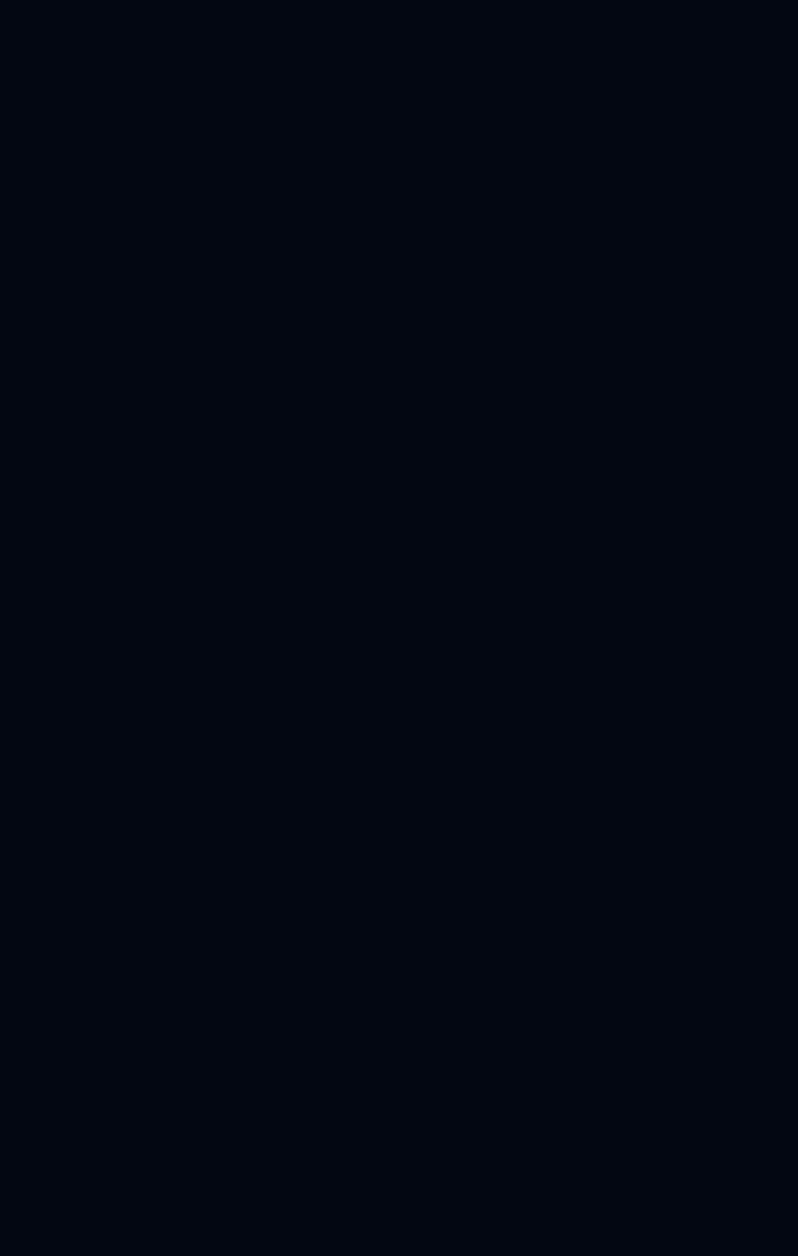
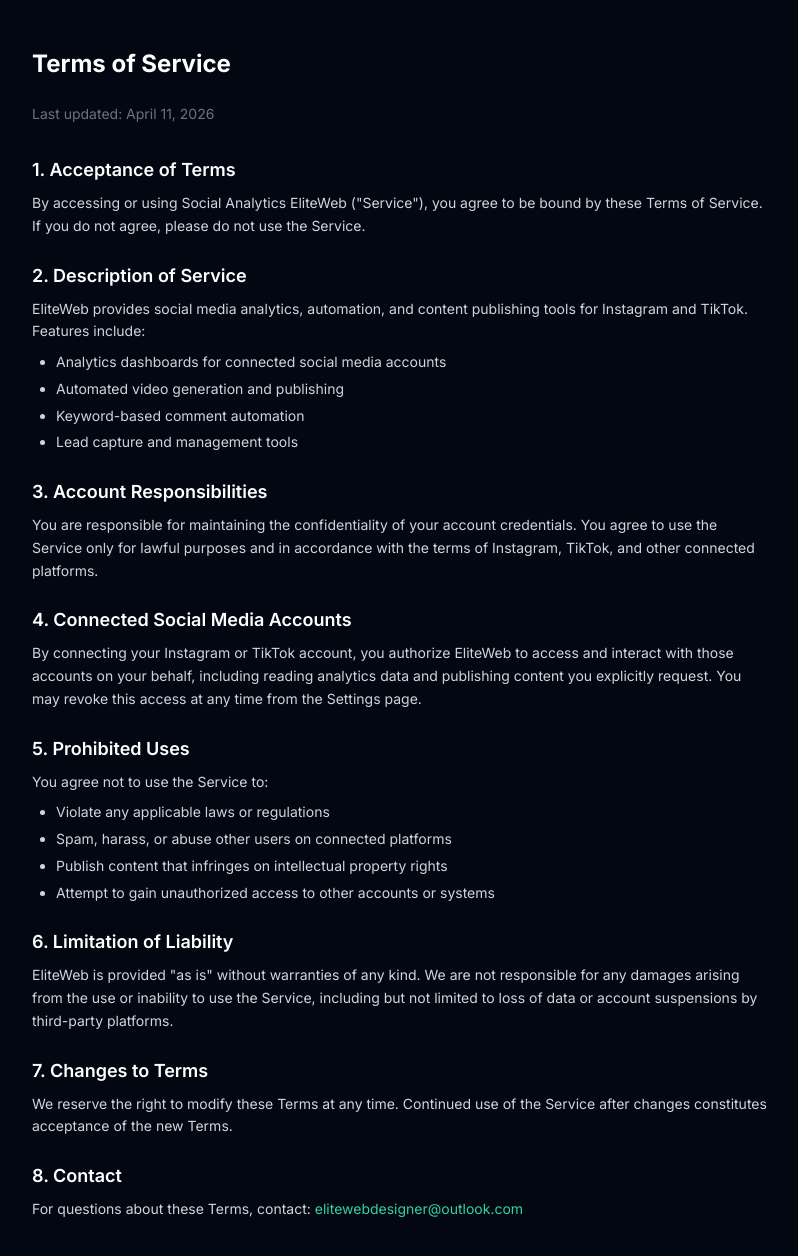
Before and after one commit to tiagocarvalhoUx/trafego-eliteweb, a SvelteKit app in the folder frontend/: page /terms in a window 1280 px wide. Before the commit this address had no page. Shown: the top 1256 px of the page, without its empty margins (240-1038 px from the left). Before the commit the page ends 800 px from the top, so only its background shows below. Built offline with nearby package versions, Linux system fonts and the light colour scheme.

Commit message:
feat: add terms page and make it public

```diff
--- a/frontend/src/routes/+layout.svelte
+++ b/frontend/src/routes/+layout.svelte
@@ -10,7 +10,7 @@
   import LoadingSpinner from '$lib/components/LoadingSpinner.svelte';
   import AppLogo from '$lib/components/AppLogo.svelte';
 
-  const publicRoutes = ['/login', '/register', '/privacy'];
+  const publicRoutes = ['/login', '/register', '/privacy', '/terms'];
   $: isPublicRoute = publicRoutes.includes($page.url.pathname);
 
   let sidebarOpen = false;
--- /dev/null
+++ b/frontend/src/routes/terms/+page.svelte
@@ -0,0 +1,62 @@
+<svelte:head>
+  <title>Terms of Service - Social Analytics EliteWeb</title>
+</svelte:head>
+
+<div class="max-w-3xl mx-auto py-12 px-4 text-gray-300">
+  <h1 class="text-2xl font-bold text-white mb-6">Terms of Service</h1>
+  <p class="text-sm text-gray-500 mb-8">Last updated: April 11, 2026</p>
+
+  <div class="space-y-6 text-sm leading-relaxed">
+    <section>
+      <h2 class="text-lg font-semibold text-white mb-2">1. Acceptance of Terms</h2>
+      <p>By accessing or using Social Analytics EliteWeb ("Service"), you agree to be bound by these Terms of Service. If you do not agree, please do not use the Service.</p>
+    </section>
+
+    <section>
+      <h2 class="text-lg font-semibold text-white mb-2">2. Description of Service</h2>
+      <p>EliteWeb provides social media analytics, automation, and content publishing tools for Instagram and TikTok. Features include:</p>
+      <ul class="list-disc ml-6 mt-2 space-y-1">
+        <li>Analytics dashboards for connected social media accounts</li>
+        <li>Automated video generation and publishing</li>
+        <li>Keyword-based comment automation</li>
+        <li>Lead capture and management tools</li>
+      </ul>
+    </section>
+
+    <section>
+      <h2 class="text-lg font-semibold text-white mb-2">3. Account Responsibilities</h2>
+      <p>You are responsible for maintaining the confidentiality of your account credentials. You agree to use the Service only for lawful purposes and in accordance with the terms of Instagram, TikTok, and other connected platforms.</p>
+    </section>
+
+    <section>
+      <h2 class="text-lg font-semibold text-white mb-2">4. Connected Social Media Accounts</h2>
+      <p>By connecting your Instagram or TikTok account, you authorize EliteWeb to access and interact with those accounts on your behalf, including reading analytics data and publishing content you explicitly request. You may revoke this access at any time from the Settings page.</p>
+    </section>
+
+    <section>
+      <h2 class="text-lg font-semibold text-white mb-2">5. Prohibited Uses</h2>
+      <p>You agree not to use the Service to:</p>
+      <ul class="list-disc ml-6 mt-2 space-y-1">
+        <li>Violate any applicable laws or regulations</li>
+        <li>Spam, harass, or abuse other users on connected platforms</li>
+        <li>Publish content that infringes on intellectual property rights</li>
+        <li>Attempt to gain unauthorized access to other accounts or systems</li>
+      </ul>
+    </section>
+
+    <section>
+      <h2 class="text-lg font-semibold text-white mb-2">6. Limitation of Liability</h2>
+      <p>EliteWeb is provided "as is" without warranties of any kind. We are not responsible for any damages arising from the use or inability to use the Service, including but not limited to loss of data or account suspensions by third-party platforms.</p>
+    </section>
+
+    <section>
+      <h2 class="text-lg font-semibold text-white mb-2">7. Changes to Terms</h2>
+      <p>We reserve the right to modify these Terms at any time. Continued use of the Service after changes constitutes acceptance of the new Terms.</p>
+    </section>
+
+    <section>
+      <h2 class="text-lg font-semibold text-white mb-2">8. Contact</h2>
+      <p>For questions about these Terms, contact: <a href="mailto:elitewebdesigner@outlook.com" class="text-emerald-400 hover:text-emerald-300">elitewebdesigner@outlook.com</a></p>
+    </section>
+  </div>
+</div>
```
